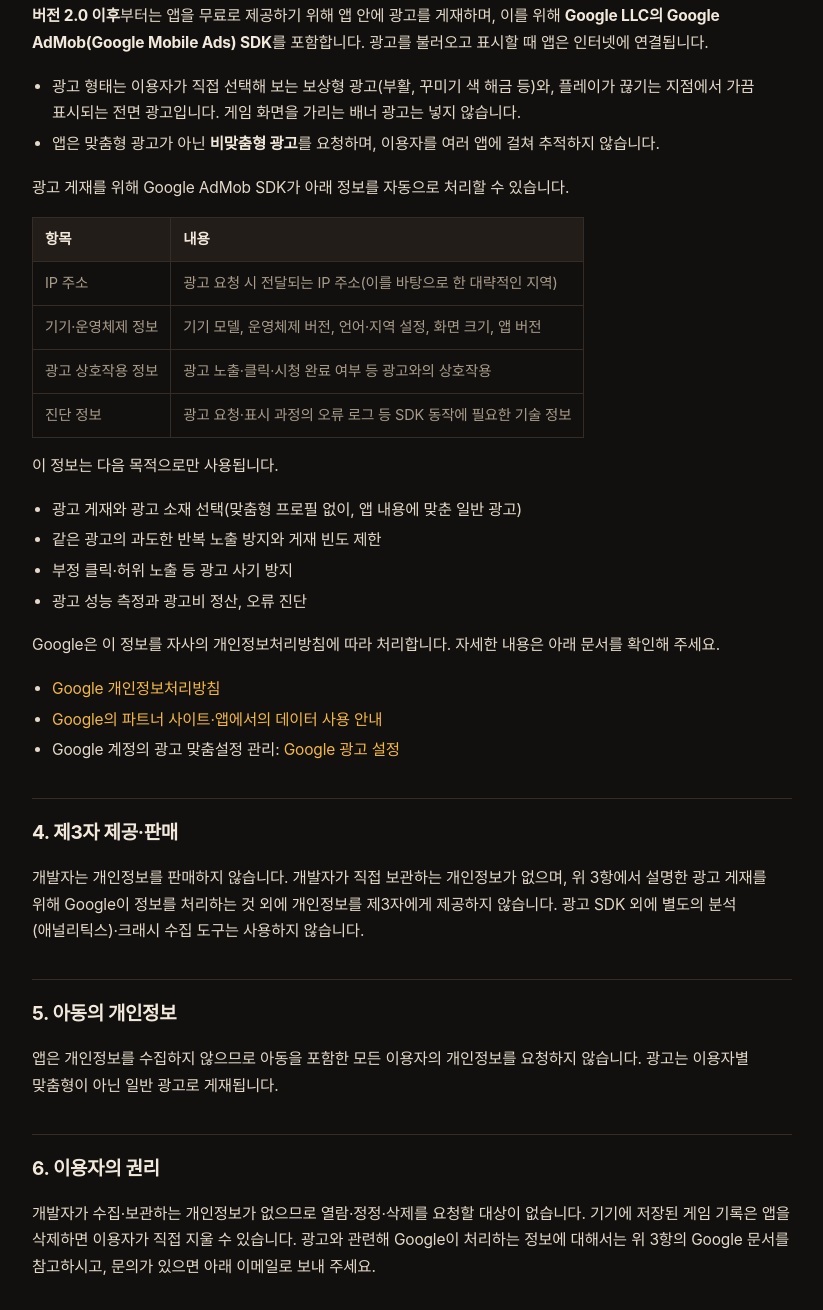
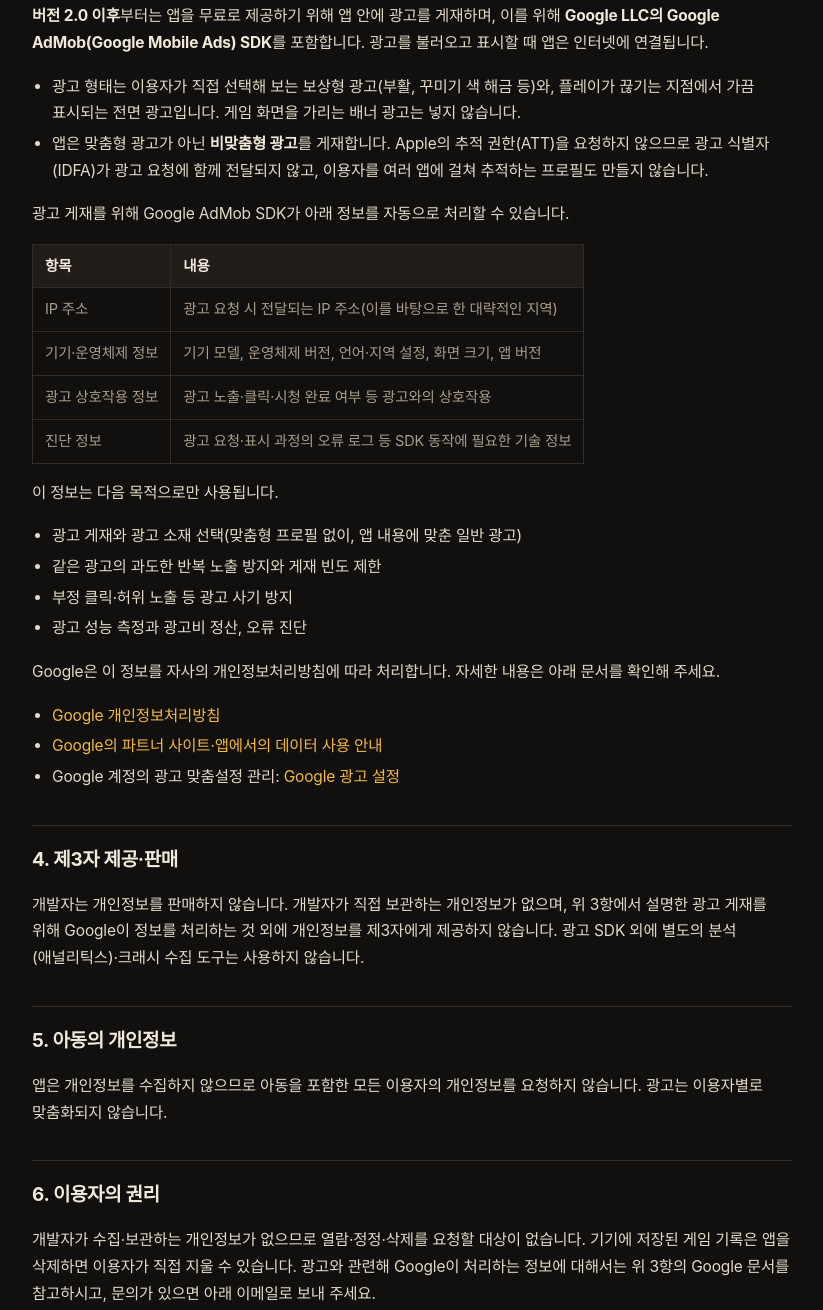
Before and after one commit to limluke123/mole-escape, a plain HTML site: page privacy.html in a window 1280 px wide. Shown: the part 1353-2663 px from the top of the page, without its empty margins (228-1051 px from the left). Drawn offline with Linux system fonts and the light colour scheme.

Commit message:
개인정보 처리방침: 광고 문구를 실제 동작(ATT 미요청·IDFA 미사용)에 맞춰 정리

```diff
--- a/privacy.html
+++ b/privacy.html
@@ -33,7 +33,7 @@
     <p>임승현(이하 "개발자")은 iOS 앱 <strong>두더지의 탈출 — UNDER THE BOOTS</strong>(번들 <code>com.moleescape.app</code>, 이하 "앱")를 제공하면서 아래와 같이 개인정보를 처리합니다.</p>
 
     <div class="callout">
-      <p><strong>요약:</strong> 앱에는 계정도, 개발자가 운영하는 서버도 없습니다. 개발자는 이용자의 개인정보를 직접 수집하거나 보관하지 않습니다. 다만 무료로 앱을 제공하기 위해 <strong>버전 2.0 이후</strong> 광고를 게재하며, 이때 <strong>Google AdMob(Google LLC)</strong> SDK가 광고에 필요한 기기 정보를 자동으로 처리할 수 있습니다. 앱은 이용자를 추적하지 않으며(추적 권한 요청 없음) 맞춤형 광고를 게재하지 않습니다.</p>
+      <p><strong>요약:</strong> 앱에는 계정도, 개발자가 운영하는 서버도 없습니다. 개발자는 이용자의 개인정보를 직접 수집하거나 보관하지 않습니다. 다만 무료로 앱을 제공하기 위해 <strong>버전 2.0 이후</strong> 광고를 게재하며, 이때 <strong>Google AdMob(Google LLC)</strong> SDK가 광고에 필요한 기기 정보를 자동으로 처리할 수 있습니다. 앱은 이용자를 추적하지 않으며(추적 권한 요청 없음), 광고 식별자를 이용한 맞춤형 광고를 게재하지 않습니다.</p>
     </div>
 
     <h2>1. 개발자가 직접 수집하는 개인정보</h2>
@@ -70,7 +70,7 @@
     <p><strong>버전 2.0 이후</strong>부터는 앱을 무료로 제공하기 위해 앱 안에 광고를 게재하며, 이를 위해 <strong>Google LLC의 Google AdMob(Google Mobile Ads) SDK</strong>를 포함합니다. 광고를 불러오고 표시할 때 앱은 인터넷에 연결됩니다.</p>
     <ul>
       <li>광고 형태는 이용자가 직접 선택해 보는 보상형 광고(부활, 꾸미기 색 해금 등)와, 플레이가 끊기는 지점에서 가끔 표시되는 전면 광고입니다. 게임 화면을 가리는 배너 광고는 넣지 않습니다.</li>
-      <li>앱은 맞춤형 광고가 아닌 <strong>비맞춤형 광고</strong>를 요청하며, 이용자를 여러 앱에 걸쳐 추적하지 않습니다.</li>
+      <li>앱은 맞춤형 광고가 아닌 <strong>비맞춤형 광고</strong>를 게재합니다. Apple의 추적 권한(ATT)을 요청하지 않으므로 광고 식별자(IDFA)가 광고 요청에 함께 전달되지 않고, 이용자를 여러 앱에 걸쳐 추적하는 프로필도 만들지 않습니다.</li>
     </ul>
     <p>광고 게재를 위해 Google AdMob SDK가 아래 정보를 자동으로 처리할 수 있습니다.</p>
     <table>
@@ -102,7 +102,7 @@
     <p>개발자는 개인정보를 판매하지 않습니다. 개발자가 직접 보관하는 개인정보가 없으며, 위 3항에서 설명한 광고 게재를 위해 Google이 정보를 처리하는 것 외에 개인정보를 제3자에게 제공하지 않습니다. 광고 SDK 외에 별도의 분석(애널리틱스)·크래시 수집 도구는 사용하지 않습니다.</p>
 
     <h2>5. 아동의 개인정보</h2>
-    <p>앱은 개인정보를 수집하지 않으므로 아동을 포함한 모든 이용자의 개인정보를 요청하지 않습니다. 광고는 이용자별 맞춤형이 아닌 일반 광고로 게재됩니다.</p>
+    <p>앱은 개인정보를 수집하지 않으므로 아동을 포함한 모든 이용자의 개인정보를 요청하지 않습니다. 광고는 이용자별로 맞춤화되지 않습니다.</p>
 
     <h2>6. 이용자의 권리</h2>
     <p>개발자가 수집·보관하는 개인정보가 없으므로 열람·정정·삭제를 요청할 대상이 없습니다. 기기에 저장된 게임 기록은 앱을 삭제하면 이용자가 직접 지울 수 있습니다. 광고와 관련해 Google이 처리하는 정보에 대해서는 위 3항의 Google 문서를 참고하시고, 문의가 있으면 아래 이메일로 보내 주세요.</p>
```
